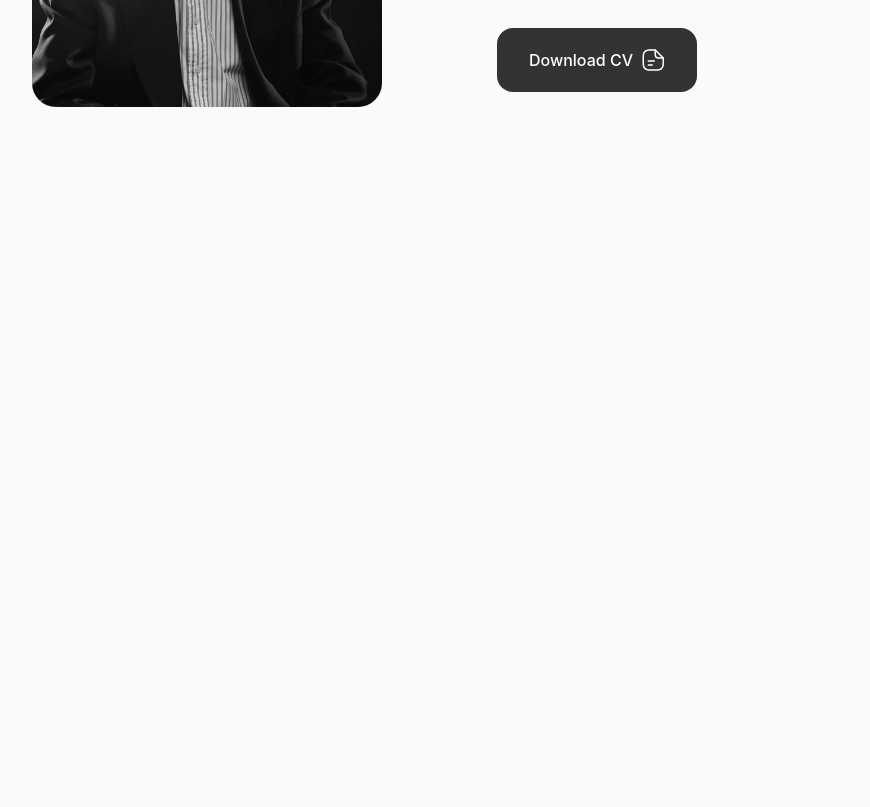
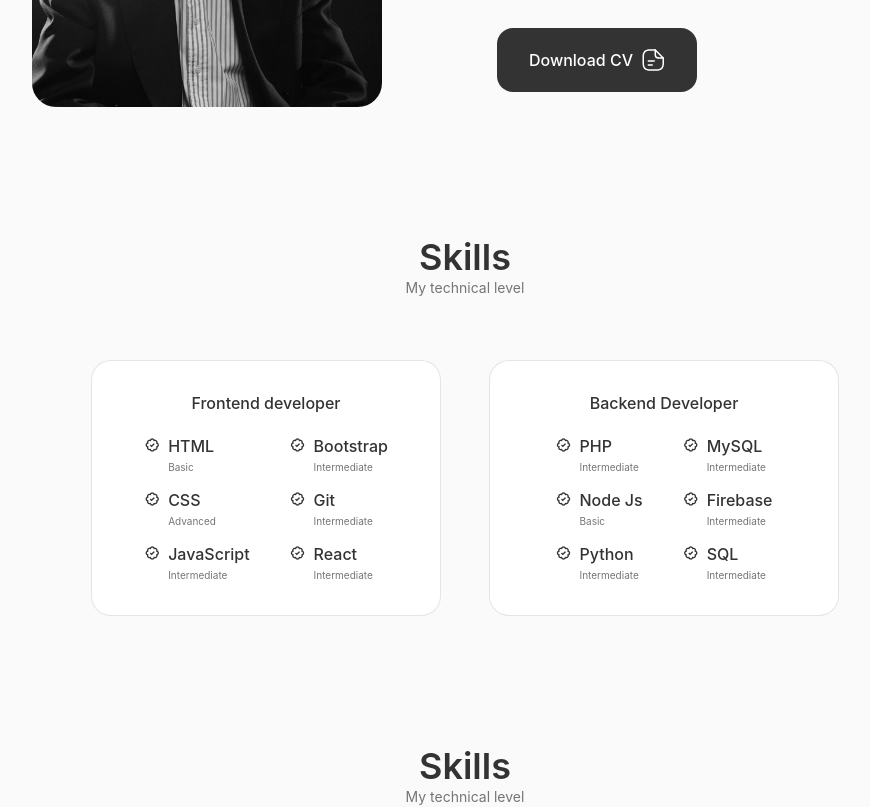
Before and after one commit to salamat2201/my-portfolio, a React (Create React App) app: page /skills in a window 1280 px wide. Shown: the part 1140-1947 px from the top of the page, without its empty margins (175-1045 px from the left). Before the commit the page ends 1279 px from the top, so only its background shows below. Built offline with nearby package versions, Linux system fonts and the light colour scheme.

Commit message:
i added skills section

```diff
--- a/src/App.js
+++ b/src/App.js
@@ -4,6 +4,7 @@
 import { BrowserRouter, Routes, Route, Link } from "react-router-dom";
 import Home from "./components/home/Home";
 import About from "./components/about/About";
+import Skills from "./components/skills/Skills";
 function App() {
   const [Toggle, showMenu] = useState(false);
 
@@ -27,7 +28,7 @@
                 </Link>
               </li>
               <li className="nav__item">
-                <Link className="nav__link" to="/">
+                <Link className="nav__link" to="/skills">
                   <i className="uil uil-file-alt nav__icon"></i>Skills
                 </Link>
               </li>
@@ -65,9 +66,11 @@
       <main className="main">
         <Home/>
         <About/>
+        <Skills/>
       </main>
       <Routes>
         <Route path="/home" element={<Home/>} />
+        <Route path="/skills" element={<Skills/>} />
         <Route path="/about" element={<About/>} />
       </Routes>
     </>
--- a/src/components/about/about.css
+++ b/src/components/about/about.css
@@ -71,5 +71,6 @@
 @media screen and (max-width: 350px) {
   .about__info{
     grid-template-columns:repeat(2,1fr);
+
   }
 }
--- /dev/null
+++ b/src/components/skills/Backend.jsx
@@ -0,0 +1,63 @@
+import React from 'react'
+
+export default function Backend() {
+  return (
+    <div className="skills__content">
+      <h3 className="skills__title">Backend Developer</h3>
+      <div className="skills__box">
+        <div className="skills__group">
+          <div className="skills__data">
+            <i class="bx bx-badge-check"></i>
+
+            <div>
+              <h3 className="skills__name">PHP</h3>
+              <span className="skills__level">Intermediate</span>
+            </div>
+          </div>
+          <div className="skills__data">
+            <i class="bx bx-badge-check"></i>
+
+            <div>
+              <h3 className="skills__name">Node Js</h3>
+              <span className="skills__level">Basic</span>
+            </div>
+          </div>
+          <div className="skills__data">
+            <i class="bx bx-badge-check"></i>
+
+            <div>
+              <h3 className="skills__name">Python</h3>
+              <span className="skills__level">Intermediate</span>
+            </div>
+          </div>
+        </div>
+        <div className="skills__group">
+          <div className="skills__data">
+            <i class="bx bx-badge-check"></i>
+
+            <div>
+              <h3 className="skills__name">MySQL</h3>
+              <span className="skills__level">Intermediate</span>
+            </div>
+          </div>
+          <div className="skills__data">
+            <i class="bx bx-badge-check"></i>
+
+            <div>
+              <h3 className="skills__name">Firebase</h3>
+              <span className="skills__level">Intermediate</span>
+            </div>
+          </div>
+          <div className="skills__data">
+            <i class="bx bx-badge-check"></i>
+
+            <div>
+              <h3 className="skills__name">SQL</h3>
+              <span className="skills__level">Intermediate</span>
+            </div>
+          </div>
+        </div>
+      </div>
+    </div>
+  )
+}
--- /dev/null
+++ b/src/components/skills/Frontend.jsx
@@ -0,0 +1,63 @@
+import React from "react";
+
+export default function Frontend() {
+  return (
+    <div className="skills__content">
+      <h3 className="skills__title">Frontend developer</h3>
+      <div className="skills__box">
+        <div className="skills__group">
+          <div className="skills__data">
+            <i class="bx bx-badge-check"></i>
+
+            <div>
+              <h3 className="skills__name">HTML</h3>
+              <span className="skills__level">Basic</span>
+            </div>
+          </div>
+          <div className="skills__data">
+            <i class="bx bx-badge-check"></i>
+
+            <div>
+              <h3 className="skills__name">CSS</h3>
+              <span className="skills__level">Advanced</span>
+            </div>
+          </div>
+          <div className="skills__data">
+            <i class="bx bx-badge-check"></i>
+
+            <div>
+              <h3 className="skills__name">JavaScript</h3>
+              <span className="skills__level">Intermediate</span>
+            </div>
+          </div>
+        </div>
+        <div className="skills__group">
+          <div className="skills__data">
+            <i class="bx bx-badge-check"></i>
+
+            <div>
+              <h3 className="skills__name">Bootstrap</h3>
+              <span className="skills__level">Intermediate</span>
+            </div>
+          </div>
+          <div className="skills__data">
+            <i class="bx bx-badge-check"></i>
+
+            <div>
+              <h3 className="skills__name">Git</h3>
+              <span className="skills__level">Intermediate</span>
+            </div>
+          </div>
+          <div className="skills__data">
+            <i class="bx bx-badge-check"></i>
+
+            <div>
+              <h3 className="skills__name">React</h3>
+              <span className="skills__level">Intermediate</span>
+            </div>
+          </div>
+        </div>
+      </div>
+    </div>
+  );
+}
--- /dev/null
+++ b/src/components/skills/Skills.jsx
@@ -0,0 +1,18 @@
+import React from "react";
+import './skills.css';
+import Frontend from "./Frontend";
+import Backend from "./Backend";
+
+export default function Skills() {
+  return (
+    <section className="skills section">
+      <h2 className="section__title">Skills</h2>
+      <span className="section__subtitle">My technical level</span>
+      <div className="skills__container container grid">
+        <Frontend/>
+
+        <Backend/>
+      </div>
+    </section>
+  );
+}
--- /dev/null
+++ b/src/components/skills/skills.css
@@ -0,0 +1,66 @@
+.skills__container {
+  grid-template-columns: repeat(2, 350px);
+  column-gap: 3rem;
+  justify-content: center;
+}
+.skills__content {
+  background-color: var(--container-color);
+  border: 1px solid rgba(0, 0, 0, 0.1);
+  padding: 2rem 4rem;
+  border-radius: 1.25rem;
+}
+.skills__title {
+  font-size: var(--normal-font-size);
+  font-weight: var(--font-medium);
+  text-align: center;
+  margin-bottom: var(--mb-1-5);
+}
+.skills__box {
+  display: flex;
+  justify-content: center;
+  column-gap: 2.5rem;
+}
+.skills__group {
+  display: grid;
+  align-items: flex-start;
+  row-gap: 1rem;
+}
+.skills__data {
+  display: flex;
+  column-gap: 0.5rem;
+}
+.skills .bx-badge-check {
+  font-size: 1rem;
+  color: var(--title-color);
+}
+.skills__name {
+  font-size: var(--normal-font-size);
+  font-weight: var(--font-medium);
+  line-height: 18px;
+}
+.skills__level {
+  font-size: var(--tiny-font-size);
+}
+@media screen and (max-width: 992px) {
+    .skills__container{
+        grid-template-columns:max-content;
+        row-gap:2rem;
+    }
+}
+@media screen and (max-width: 576px) {
+    .skills__container{
+        grid-template-columns:1fr;
+    }
+    .skills__content{
+        padding:1.5rem;
+    }
+}
+
+@media screen and (max-width: 350px) {
+    .skills__box{
+        column-gap:1.25rem;
+    }
+    .skills__name{
+        font-size:var(--small-font-size);
+    }
+}
```
